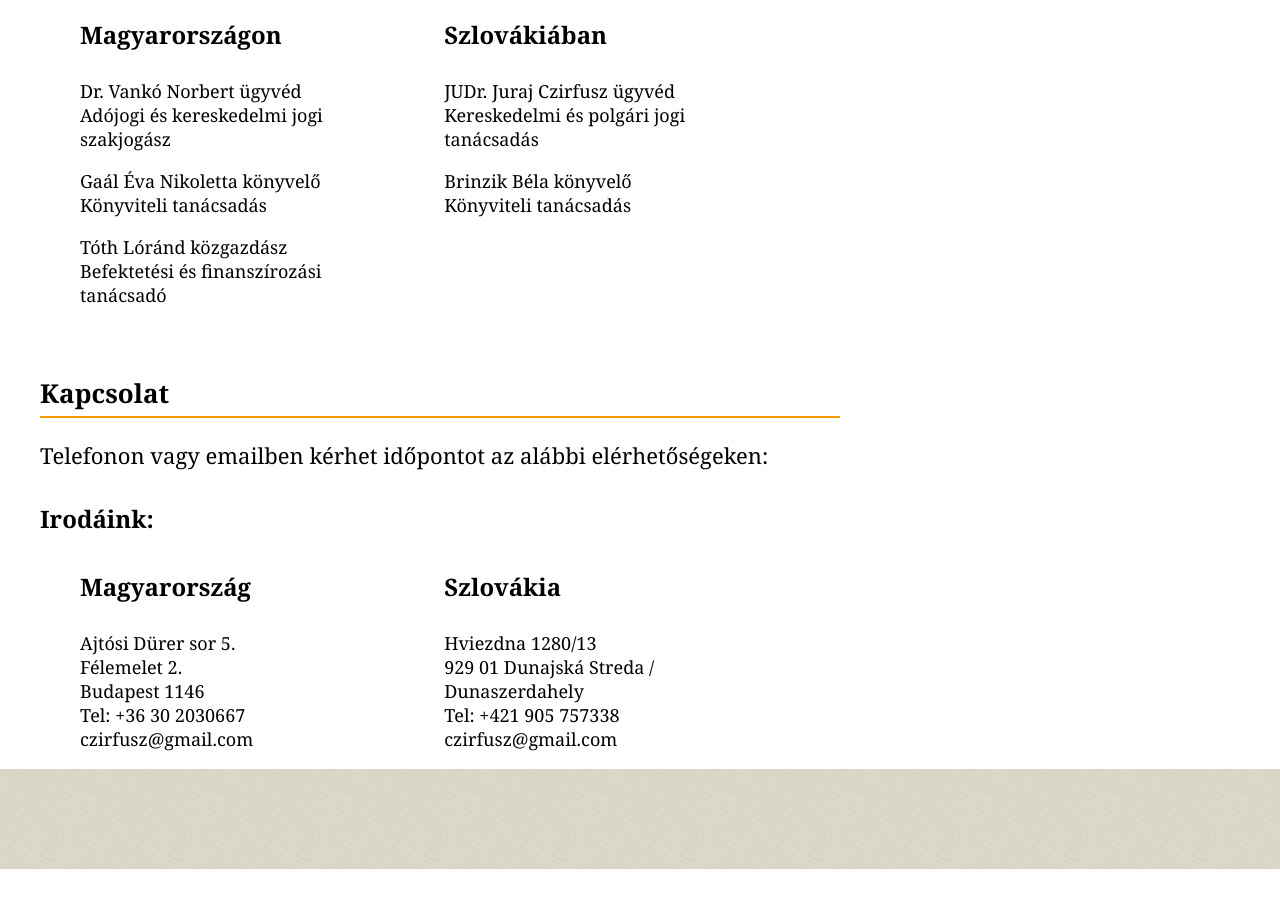
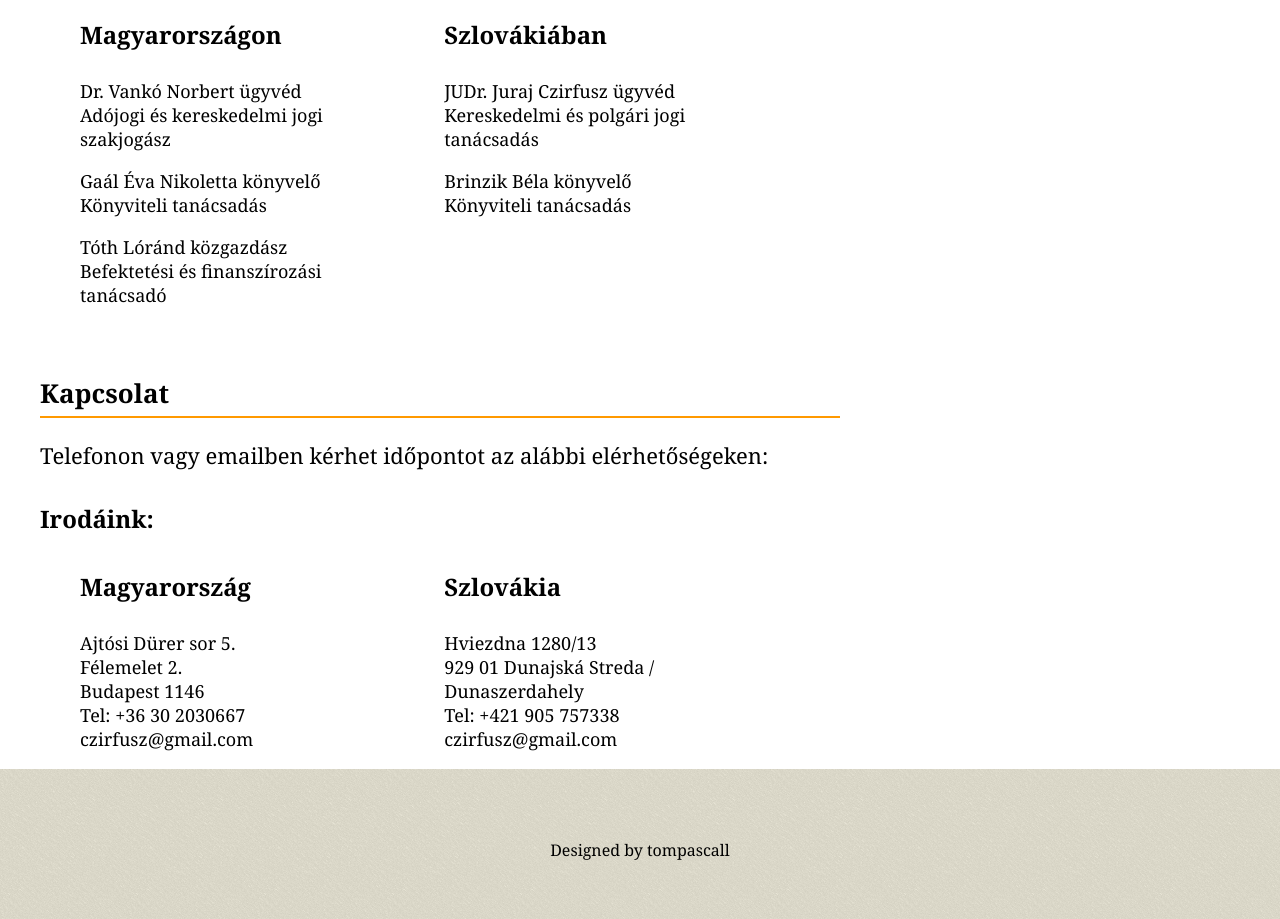
Before and after one commit to tompascall/evol, a plain HTML site: page index.html in a window 1280 px wide. Shown: the part 3142-4061 px from the top of the page. Before the commit the page ends 4011 px from the top, so only its background shows below. Drawn offline with nearby package versions, Linux system fonts and the light colour scheme; a web font is replaced by a local one.

Commit message:
add designer

```diff
--- a/css/main.css
+++ b/css/main.css
@@ -24,12 +24,6 @@ body {
   /*background-color: #e8e8e8;*/
   margin: 0;
  background-image: url("../img/repeatable-bkg-light.jpg");
-}
-
-#footer-container {
-  margin: 0;
-  background-image: url("../img/repeatable-bkg-light.jpg");
-  height: 100px;
 }
 
 nav {
@@ -203,11 +197,32 @@ section.subsection li {
   text-shadow: 1px 1px 3px #000;
 }
 
+#footer-container {
+  margin: 0;
+  background-image: url("../img/repeatable-bkg-light.jpg");
+  height: 150px;
+}
+
+footer {
+   font-family: "Droid Serif", Georgia, serif;
+}
+
+footer p {
+    font-size: 16px;
+    margin: 50px 0 0 0;
+    text-align: center;
+}
+
 #social-buttons {
   width: 250px;
   margin: 0 auto;
   padding-top: 20px;
-  padding-left:75px;
+  padding-left: 75px;
+}
+
+#design {
+  margin-top: 0px;
+  margin-bottom: 0;
 }
 
 @media screen and (max-width: 400px){
--- a/index.html
+++ b/index.html
@@ -161,7 +161,7 @@
   <div id="partnerek"></div>
   <section>
     <div class="fancy-separator"><h4>Partnerek</h4></div>
-    <p>Vállalkozása sikerének érdekében két országban, öt partnerrel együttműködve vállaljuk cége teljeskörű jogi, adminisztrációs és könyvviteli hátterének biztosítását.</p>
+    <p>Vállalkozása sikerének érdekében két országban, öt partnerrel együttműködve vállaljuk cége teljes körű jogi, adminisztrációs és könyvviteli hátterének biztosítását.</p>
     <section id="magyar-partner" class="subsection">
       <h4 class="two-column">Magyarországon</h4>
         <p>Dr. Vankó Norbert ügyvéd<br>
@@ -208,6 +208,9 @@
       <span class='st_facebook_large' displayText='Facebook'></span>
       <span class='st_twitter_large' displayText='Tweet'></span>
     </div>
+    <div id="design">
+      <p>Designed by <a href="https://www.linkedin.com/in/tompascall">tompascall</a></p>
+    </div>
   </footer>
 </div>
 <!-- Initializing smooth-scroll -->
```
